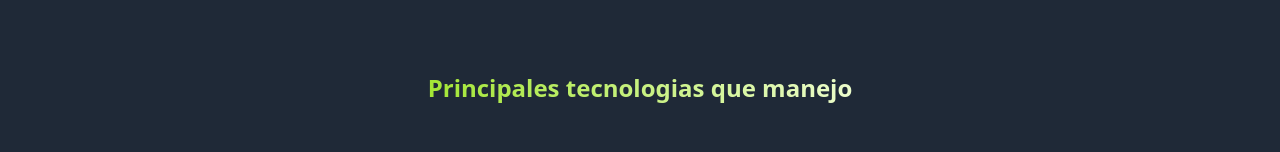
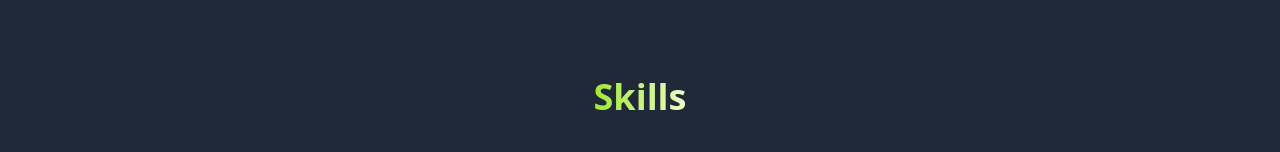
Before and after one commit to Rodrigo-Lajas/Portfolio, a React (Vite) app: page / in a window 1280 px wide. Shown: the part 462-614 px from the top of the page. Built offline with nearby package versions, Linux system fonts and the light colour scheme.

Commit message:
cambios de textos

```diff
--- a/src/components/Hero.jsx
+++ b/src/components/Hero.jsx
@@ -20,7 +20,7 @@ export default function Hero() {
                 </div>
             </div>
             <div className="flex mx-auto items-center justify-center">
-                <h3 className="flex items-center justify-center text-xl font-bold w-auto m-8 bg-clip-text text-transparent bg-gradient-to-r from-lime-400 to-lime-100 text-2xl sm:text-2xl sm:leading-normal">Principales tecnologias que manejo</h3>
+                <h3 className="flex items-center justify-center text-4xl font-bold w-auto m-8 bg-clip-text text-transparent bg-gradient-to-r from-lime-400 to-lime-100 sm:text-4xl sm:leading-normal">Skills</h3>
             </div>
             <div className="flex flex-wrap items-center justify-center">
                 <div className="flex flex-col items-center justify-center">
```
